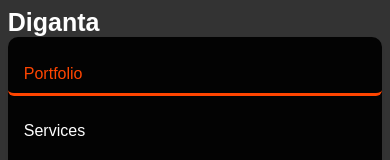
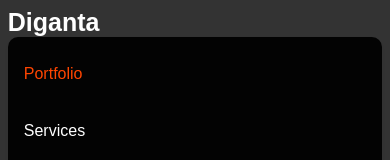
Before and after one commit to dextopman/my-personal-website, a website: page index.html in a window 390 px wide. Both pictures are taken after a click on the link "Portfolio". Shown: the top 160 px of the page. Drawn offline with Linux system fonts and the light colour scheme.

Commit message:
style.css change

```diff
--- a/style.css
+++ b/style.css
@@ -393,6 +393,9 @@ background-color: orangered;
         background: rgba(255,69,0,0.1);
         color: orangered;
     }
+    .navbar a.active {
+        border-bottom: 3px solid transparent;
+    }
     .subnav {
         width: 100%;
     }
@@ -455,6 +458,9 @@ background-color: orangered;
         background: rgba(255,69,0,0.1);
         color: orangered;
     }
+        .navbar a.active {
+                border-bottom: 3px solid transparent;
+        }
     .subnav {
         width: 100%;
     }
```
